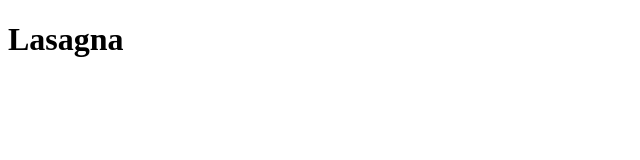
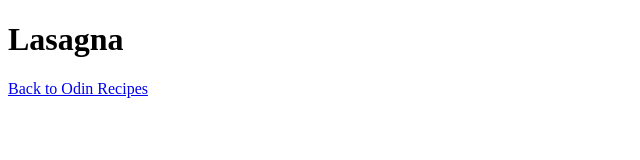
Before and after one commit to Kirill-Korchagin/odin-recipes, a plain HTML site: page recipes/lasagna.html in a window 1280 px wide. Shown: the whole page, without its empty margins (0-640 px from the left). Drawn offline with Linux system fonts and the light colour scheme.

Commit message:
Add link to index.html

```diff
--- a/recipes/lasagna.html
+++ b/recipes/lasagna.html
@@ -7,5 +7,6 @@
 </head>
 <body>
       <h1>Lasagna</h1>
+      <a href="../index.html">Back to Odin Recipes</a>
 </body>
 </html>
```
